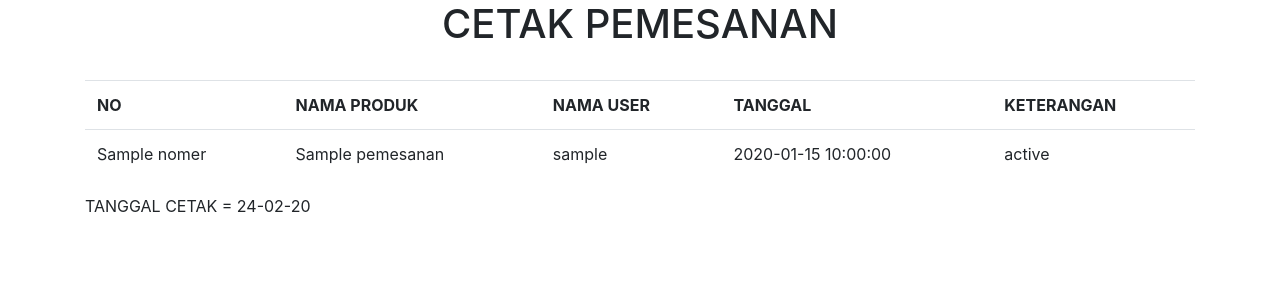
After one commit to dikimeip/Server-Online-Shop-React-Native, a CodeIgniter app: the page made by application/views/admin/cetak_pemesanan.php in a window 1280 px wide. The commit adds this page. Shown: the top 300 px of the page. Run offline with CodeIgniter, Linux system fonts and the light colour scheme; the template is opened without the code that fills it: most values are stand-ins (such as "Sample title", 1, 10 or a date in 2020); some libraries are stand-ins or nearby versions.

Commit message:
membuat fungsi cetak pemesanan di halaman pemesanan

```diff
--- /dev/null
+++ b/application/views/admin/cetak_pemesanan.php
@@ -0,0 +1,32 @@
+<!DOCTYPE html>
+<html>
+<head>
+	<title>Cetak Pemesanan</title>
+	<link rel="stylesheet" href="<?php echo base_url() ?>assets/vendor/bootstrap/css/bootstrap.min.css">
+</head>
+<body onload="window.print()">
+<div class="container">
+	<h1 class="text-center">CETAK PEMESANAN</h1>
+	<br>
+	<table class="table table-hover" style="background-color: white">
+		<tr>
+			<th>NO</th>
+			<th>NAMA PRODUK</th>
+			<th>NAMA USER</th>
+			<th>TANGGAL</th>
+			<th>KETERANGAN</th>
+		</tr>
+		<?php foreach ($pemesanan as $pesan):?>
+			<tr>
+				<td><?php echo $nomer++ ?></td>
+				<td><?php echo $pesan['nama_produk'] ?></td>
+				<td><?php echo $pesan['username'] ?></td>
+				<td><?php echo $pesan['tanggal'] ?></td>
+				<td><?php echo $pesan['status_kirim'] ?></td>
+			</tr>
+		<?php endforeach ?>
+	</table>
+	<p>TANGGAL CETAK = <?php echo date('d-m-y') ?> </p>
+</div>
+</body>
+</html>
--- a/application/views/admin/pemesanan.php
+++ b/application/views/admin/pemesanan.php
@@ -1,6 +1,8 @@
 <h1 class="text-center">PEMESANAN PAGE</h1>
 <div class="row">
-	<div class="col-md-8"></div>
+	<div class="col-md-8">
+		<a target="_BLANK" href="<?php echo base_url() ?>PemesananController/pemesanan_cetak" class="btn btn-success btn-sm">CETAK</a>
+	</div>
 	<div class="col-md-4">
 		<form>
 			<div class="form-group">
```
Also changed, not shown: application/controllers/PemesananController.php (+7 -0 lines).
